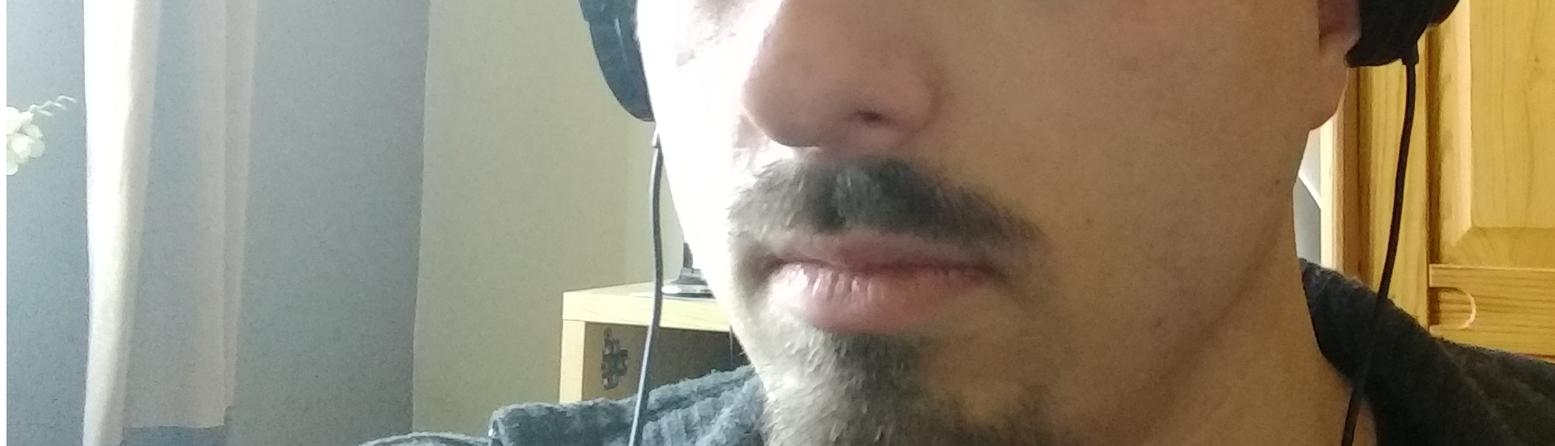
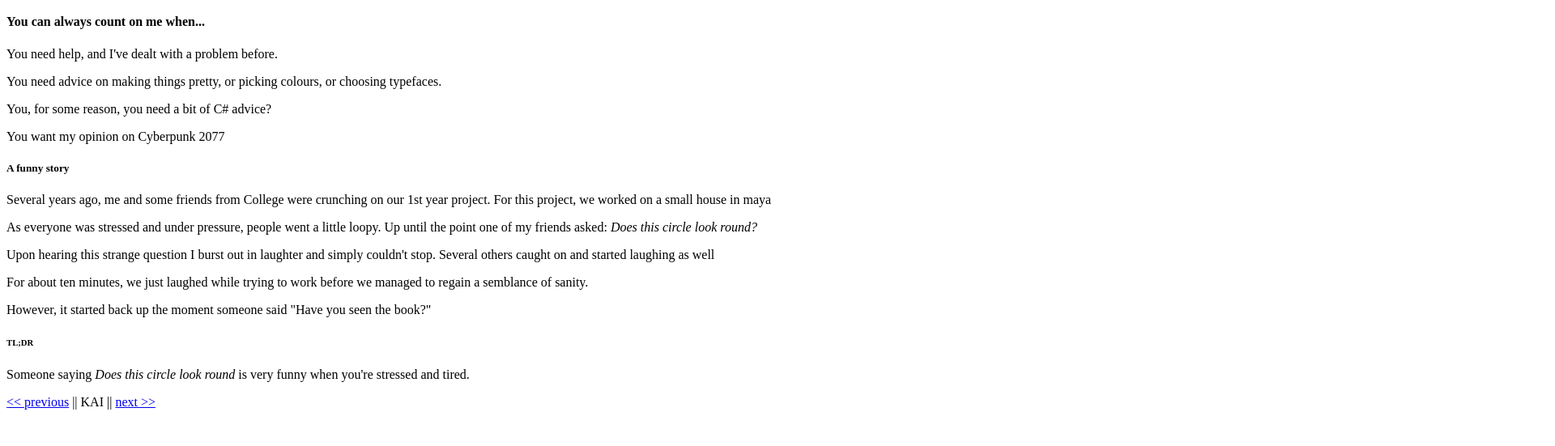
Before and after one commit to KaiHelsen/html-introduction, a plain HTML site: page index.html in a window 1280 px wide. Shown: the part 1025-1576 px from the top of the page at 81% size, 1920 px wide, since content can reach past the window. After the commit the page ends 1539 px from the top, so only its background shows below. Drawn offline with Linux system fonts and the light colour scheme.

Commit message:
updated with some actual stories and information

```diff
--- a/index.html
+++ b/index.html
@@ -14,8 +14,8 @@
     A photo of yourself. Keep it professional!
     -->
     <h1>KAI HELSEN</h1>
-    <p>"If you're good at something, don't do it for free.</p>
-    <img src="img/kai_profile.jpg">
+    <p><i>"If you're good at something, don't do it for free.</i></p>
+    <img src="img/kai_profile.jpg" alt="you bet it's Kai" width="600">
 </div>
 <div>
     <!--
@@ -93,7 +93,10 @@
     This could be technical, making people feel comfortable, being an organiser...
     -->
     <h4>You can always count on me when...</h4>
-    <p>yeah no you can't, not right now I'm busy.</p>
+    <p>You need help, and I've dealt with a problem before.</p>
+    <p>You need advice on making things pretty, or picking colours, or choosing typefaces.</p>
+    <p>You, for some reason, you need a bit of C# advice?</p>
+    <p>You want my opinion on Cyberpunk 2077</p>
 </div>
 <div>
     <!--
@@ -101,14 +104,18 @@
     Tell a short funny story about your life.
     -->
     <h5>A funny story</h5>
-    <p> A funny story about my life</p>
+    <p>Several years ago, me and some friends from College were crunching on our 1st year project. For this project, we worked on a small house in maya</p>
+    <p>As everyone was stressed and under pressure, people went a little loopy. Up until the point one of my friends asked: <i>Does this circle look round?</i></p>
+    <p>Upon hearing this strange question I burst out in laughter and simply couldn't stop. Several others caught on and started laughing as well</p>
+    <p>For about ten minutes, we just laughed while trying to work before we managed to regain a semblance of sanity.</p>
+    <p>However, it started back up the moment someone said "Have you seen the book?"</p>
 
     <!--
     TL;DR (even smaller header, under funny story)
     Summarise your funny story in one short sentence.
     -->
     <h6>TL;DR</h6>
-    <p> summary </p>
+    <p>Someone saying <i>Does this circle look round</i> is very funny when you're stressed and tired.</p>
 </div>
 
 <div>
```
